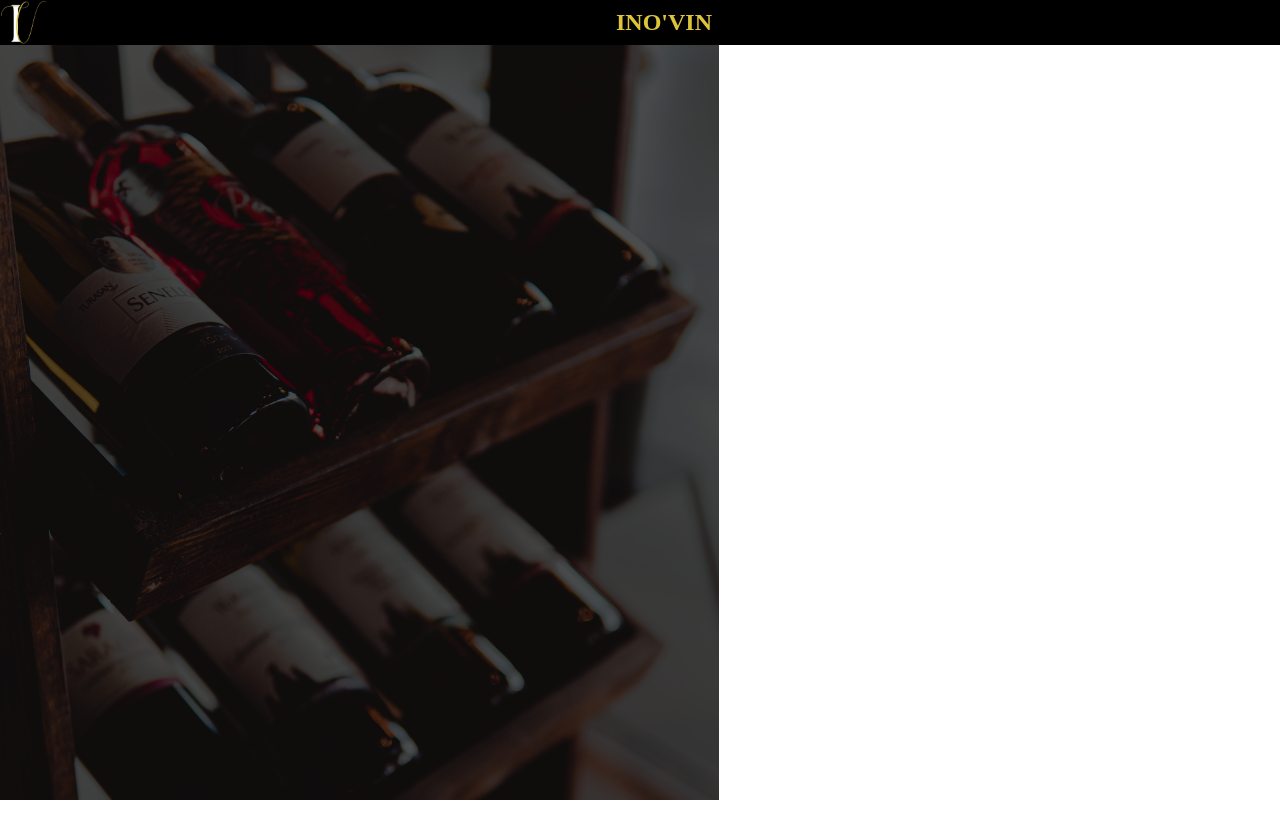
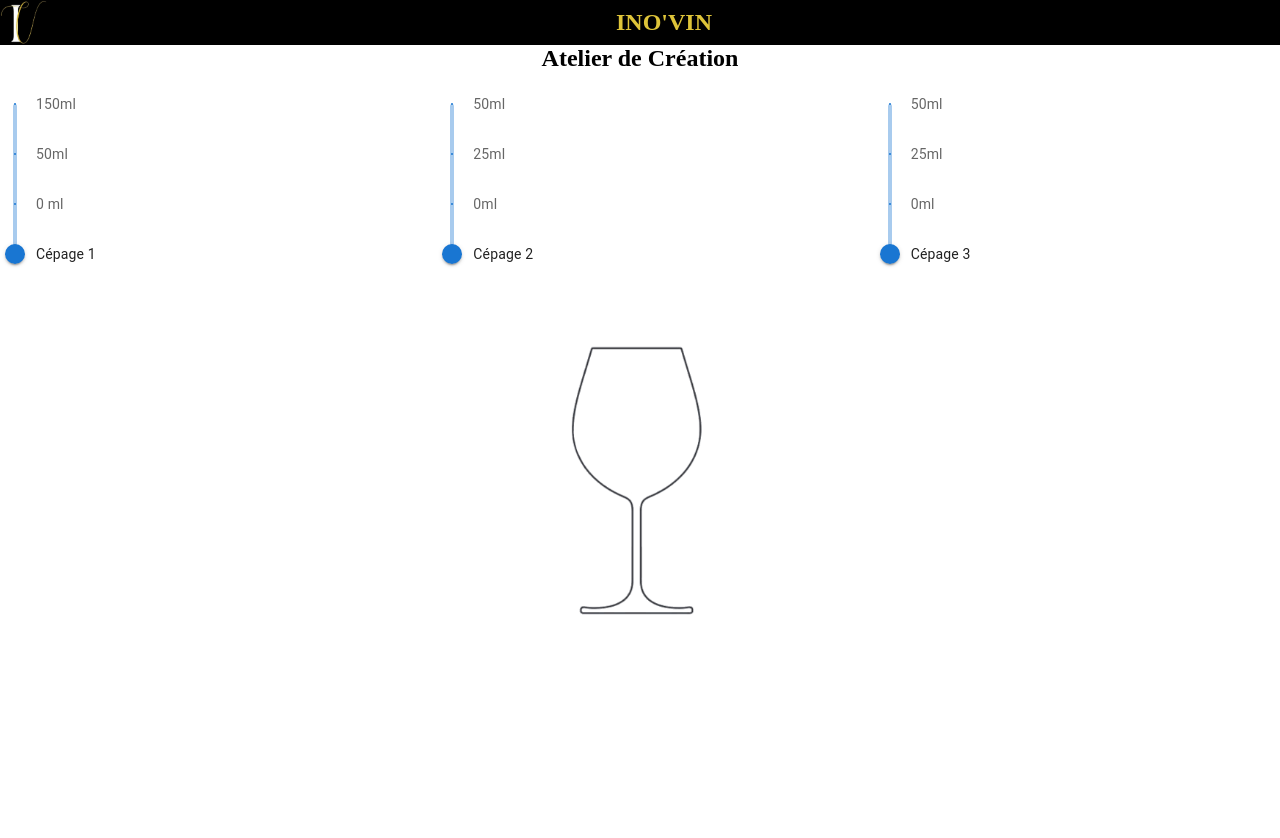
Before and after one commit to WildCodeSchool/2023-02-JS-Reims-project-3-inovin, a React (Vite) app in the folder frontend/: page /atelier-creation in a window 1280 px wide. Before the commit this address had no page. Shown: the top 838 px of the page. Before the commit the page ends 800 px from the top, so only its background shows below. Built offline with nearby package versions, Linux system fonts and the light colour scheme.

Commit message:
Add component Creation.jsx

```diff
--- a/frontend/src/App.css
+++ b/frontend/src/App.css
@@ -392,3 +392,33 @@ select {
     font-size: xx-large;
   }
 }
+
+/*Creation*/
+.backgroundCreation {
+  background-color: #fff;
+  min-height: 100vh;
+  display: flex;
+  flex-direction: column;
+}
+
+.backgroundCreation h1 {
+  display: flex;
+  justify-content: center;
+  padding-bottom: 2rem;
+}
+
+.test {
+  display: grid;
+  grid-template-columns: 1fr 1fr 1fr;
+  grid-column-gap: 2rem;
+}
+
+.image {
+  display: flex;
+  justify-content: center;
+  padding-top: 5rem;
+}
+
+.verreVide {
+  width: 10rem;
+}
--- a/frontend/src/App.jsx
+++ b/frontend/src/App.jsx
@@ -12,6 +12,7 @@ import Logout from "./components/Logout";
 import "./App.css";
 import "./App.scss";
 import Navbar from "./components/Navbar";
+import Creation from "./pages/Creation";
 
 function App() {
   return (
@@ -27,6 +28,7 @@ function App() {
         <Route path="/login" element={<Login />} />
         <Route path="/Wine" element={<Wine />} />
         <Route path="/logout" element={<Logout />} />
+        <Route path="/atelier-creation" element={<Creation />} />
       </Routes>
     </main>
   );
--- /dev/null
+++ b/frontend/src/pages/Creation.jsx
@@ -0,0 +1,97 @@
+import Stack from "@mui/material/Stack";
+import Slider from "@mui/material/Slider";
+import verreVide from "../Pictures/verre-vide.png";
+
+export default function Creation() {
+  const dosages = [
+    {
+      title: "Cépage 1",
+      dosage: [
+        {
+          value: 0,
+          label: "Cépage 1",
+        },
+        {
+          value: 1,
+          label: "0 ml",
+        },
+        {
+          value: 2,
+          label: "50ml",
+        },
+        {
+          value: 3,
+          label: "150ml",
+        },
+      ],
+    },
+    {
+      title: "Cépage 2",
+      dosage: [
+        {
+          value: 0,
+          label: "Cépage 2",
+        },
+        {
+          value: 1,
+          label: "0ml",
+        },
+        {
+          value: 2,
+          label: "25ml",
+        },
+        {
+          value: 3,
+          label: "50ml",
+        },
+      ],
+    },
+    {
+      title: "Cépage 3",
+      dosage: [
+        {
+          value: 0,
+          label: "Cépage 3",
+        },
+        {
+          value: 1,
+          label: "0ml",
+        },
+        {
+          value: 2,
+          label: "25ml",
+        },
+        {
+          value: 3,
+          label: "50ml",
+        },
+      ],
+    },
+  ];
+
+  return (
+    <section className="backgroundCreation">
+      <h1>Atelier de Création</h1>
+      <div className="test">
+        {dosages.map((dosage) => (
+          <Stack sx={{ height: 150 }} spacing={10} direction="row">
+            <Slider
+              aria-label={dosage.title}
+              orientation="vertical"
+              valueLabelDisplay="auto"
+              labelPlacement="top"
+              defaultValue={0}
+              marks={dosage.dosage}
+              min={0}
+              max={3}
+              className="tests"
+            />
+          </Stack>
+        ))}
+      </div>
+      <div className="image">
+        <img className="verreVide" src={verreVide} alt={verreVide} />
+      </div>
+    </section>
+  );
+}
```
Also changed, not shown: frontend/src/Pictures/verre-vide.png (added).
